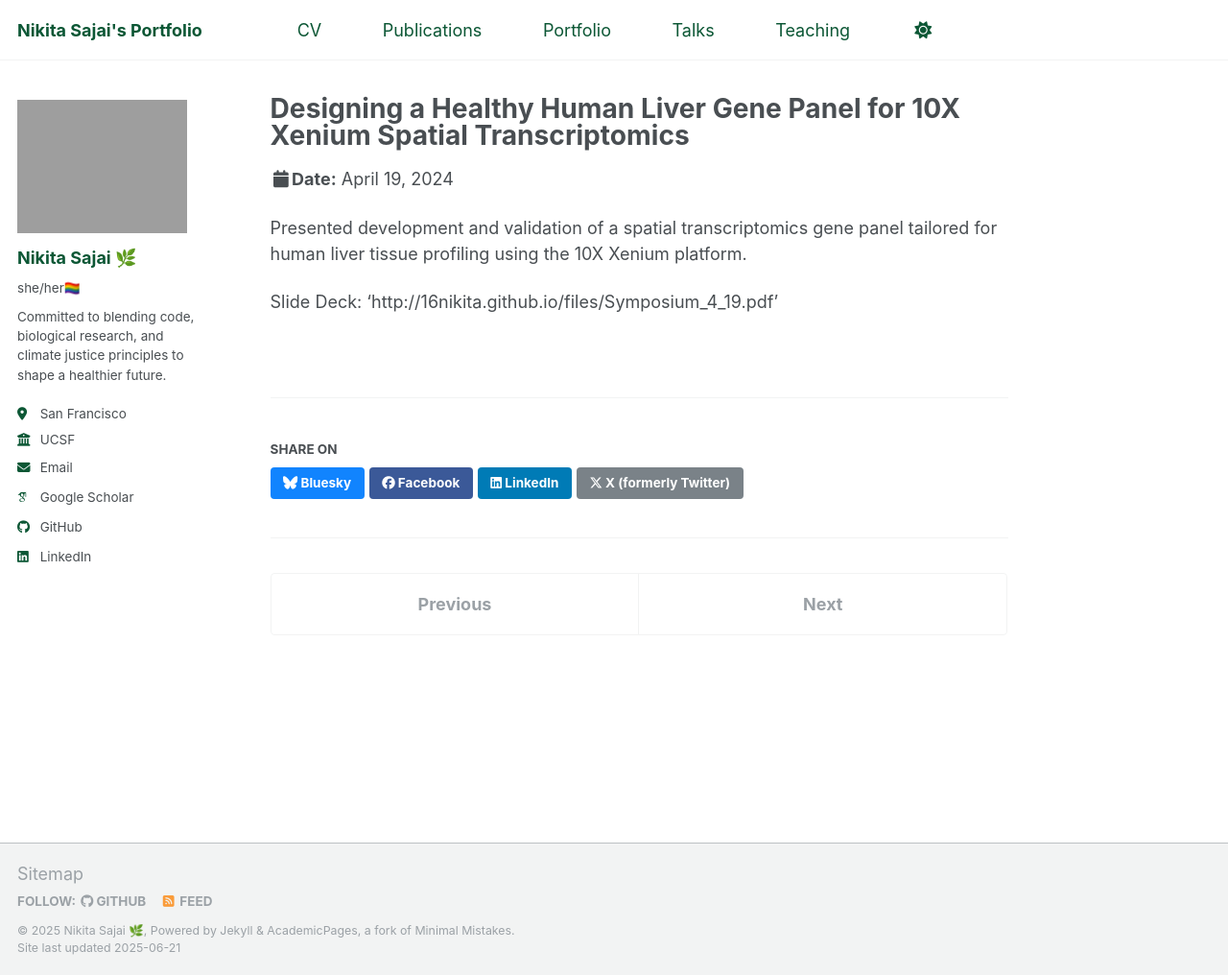
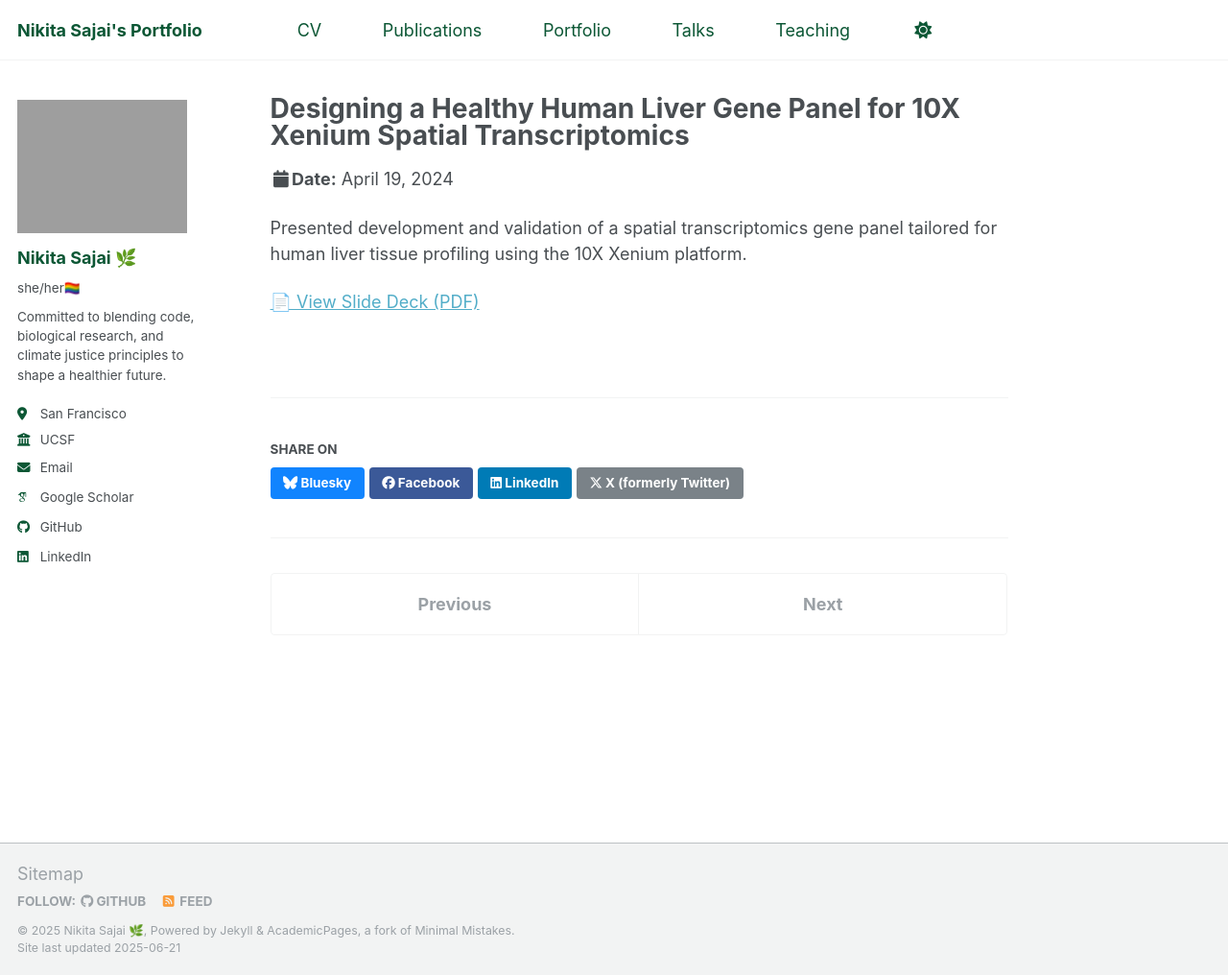
Before and after one commit to 16nikita/16nikita.github.io, a Jekyll site: the page built from _talks/2014-02-01-talk-2.md, in a window 1280 px wide and 1016 px high. Shown: the whole window at 96% size. Built offline with Jekyll 4.4.1, drawn with Linux system fonts in a browser that asks for light colours; some web fonts are replaced.

Commit message:
correct talks page hyper links

```diff
--- a/_talks/2014-02-01-talk-2.md
+++ b/_talks/2014-02-01-talk-2.md
@@ -10,4 +10,4 @@ location: "San Francisco, CA"
 ---
 Presented development and validation of a spatial transcriptomics gene panel tailored for human liver tissue profiling using the 10X Xenium platform.
 
-Slide Deck: 'http://16nikita.github.io/files/Symposium_4_19.pdf'
+[📄 View Slide Deck (PDF)](http://16nikita.github.io/files/Symposium_4_19.pdf)
```
Also changed, not shown: _talks/2012-03-01-talk-1.md (+1 -1 lines).
